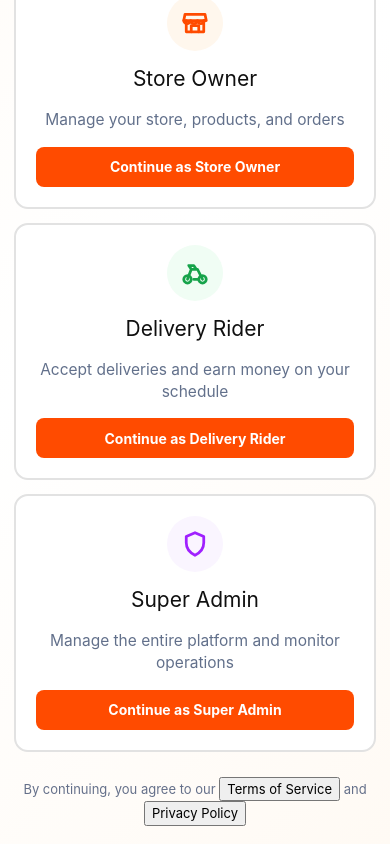
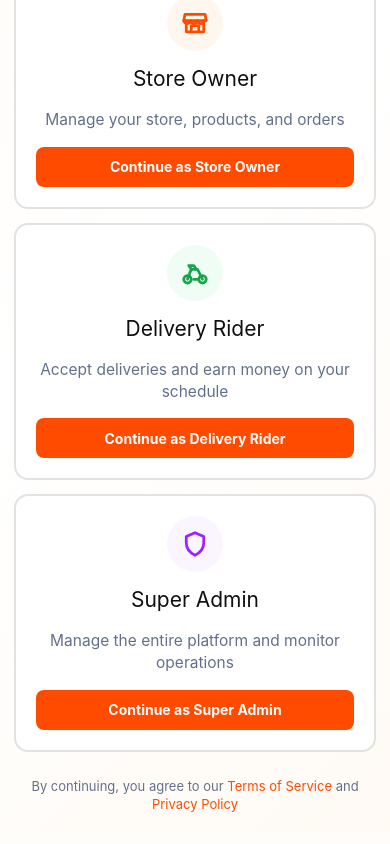
Before and after one commit to Jolly11nth/Bi-quicker, a React (Vite) app: page / in a window 390 px wide. Shown: the part 481-1325 px from the top of the page. Built offline with nearby package versions, Linux system fonts and the light colour scheme.

Commit message:
style: consolidate React responsive authentication UI

```diff
--- a/styles.css
+++ b/styles.css
@@ -1,127 +1,87 @@
 :root {
-  --orange: #ff4b00;
-  --orange-dark: #ed4300;
-  --ink: #101010;
-  --muted: #65708a;
-  --line: #dfdfdf;
-  --page: #fffdf9;
-  --white: #fff;
-  --shadow: 0 10px 24px rgba(25, 25, 25, .11);
-  --blue: #2563eb;
-  --blue-soft: #eff6ff;
-  --green: #16a34a;
-  --green-soft: #f0fdf4;
-  --purple: #a020ff;
-  --purple-soft: #faf5ff;
-  --radius: 12px;
-  font-family: Inter, ui-sans-serif, system-ui, -apple-system, BlinkMacSystemFont, "Segoe UI", sans-serif;
-  color: var(--ink);
-  background: var(--page);
+  --orange: #ff4b00; --orange-dark: #ed4300; --ink: #101010; --muted: #65708a; --line: #dfdfdf; --page: #fffdf9; --white: #fff;
+  --shadow: 0 10px 24px rgba(25,25,25,.11); --blue: #2563eb; --blue-soft: #eff6ff; --green: #16a34a; --green-soft: #f0fdf4; --purple: #a020ff; --purple-soft: #faf5ff;
+  font-family: Inter, ui-sans-serif, system-ui, -apple-system, BlinkMacSystemFont, "Segoe UI", sans-serif; color: var(--ink); background: var(--page);
 }
 * { box-sizing: border-box; }
 html, body { min-height: 100%; margin: 0; }
-body { min-height: 100vh; background: linear-gradient(135deg, #fffaf4 0%, #fff 52%, #fffaf4 100%); }
-button, input, select { font: inherit; }
-button { cursor: pointer; }
-a { color: inherit; }
+body { min-height: 100vh; background: linear-gradient(135deg,#fffaf4 0%,#fff 52%,#fffaf4 100%); }
+button, input, select { font: inherit; } button { cursor: pointer; } a { color: inherit; }
 .page { min-height: 100vh; padding: 22px 18px 20px; display: flex; flex-direction: column; }
 .role-page { align-items: center; }
-.role-shell { width: min(100%, 1250px); margin: auto; }
+.role-shell { width: min(100%,1250px); margin: auto; }
 .role-header { text-align: center; margin-bottom: 46px; }
 .logo-mark { display: block; width: 64px; height: 64px; object-fit: cover; border-radius: 2px; margin: 0 auto 22px; }
 .logo-small { width: 42px; height: 42px; margin: 0 0 18px; }
-.role-title { margin: 0; font-size: clamp(29px, 3.5vw, 40px); line-height: 1.1; font-weight: 400; letter-spacing: -.7px; }
-.role-title span { color: var(--orange); }
-.role-subtitle { margin: 18px 0 0; color: #4f607c; font-size: 20px; }
-.roles { display: grid; grid-template-columns: repeat(4, minmax(0, 1fr)); gap: 24px; }
-.role-card { background: rgba(255,255,255,.96); border: 2px solid #e2e2e2; border-radius: 14px; min-height: 266px; padding: 24px; display: flex; flex-direction: column; text-align: center; transition: transform .2s, box-shadow .2s, border-color .2s; }
-.role-card:hover, .role-card:focus-within { transform: translateY(-2px); border-color: #ffb887; box-shadow: 0 12px 28px rgba(0,0,0,.08); }
+.role-title { margin: 0; font-size: clamp(29px,3.5vw,40px); line-height: 1.1; font-weight: 400; letter-spacing: -.7px; }
+.role-title span { color: var(--orange); } .role-subtitle { margin: 18px 0 0; color: #4f607c; font-size: 20px; }
+.roles { display: grid; grid-template-columns: repeat(4,minmax(0,1fr)); gap: 24px; }
+.role-card { background: rgba(255,255,255,.96); border: 2px solid #e2e2e2; border-radius: 14px; min-height: 266px; padding: 24px; display: flex; flex-direction: column; text-align: center; transition: transform .2s,box-shadow .2s,border-color .2s; }
+.role-card:hover,.role-card:focus-within { transform: translateY(-2px); border-color: #ffb887; box-shadow: 0 12px 28px rgba(0,0,0,.08); }
 .role-icon { width: 64px; height: 64px; border-radius: 50%; display: grid; place-items: center; margin: 0 auto 22px; }
 .role-icon svg { width: 30px; height: 30px; stroke-width: 2.2; }
-.role-icon.blue { color: var(--blue); background: var(--blue-soft); }
-.role-icon.orange { color: var(--orange); background: #fff7ed; }
-.role-icon.green { color: var(--green); background: var(--green-soft); }
-.role-icon.purple { color: var(--purple); background: var(--purple-soft); }
+.role-icon.blue { color: var(--blue); background: var(--blue-soft); } .role-icon.orange { color: var(--orange); background: #fff7ed; }
+.role-icon.green { color: var(--green); background: var(--green-soft); } .role-icon.purple { color: var(--purple); background: var(--purple-soft); }
 .role-card h2 { margin: 0; font-size: 21px; font-weight: 400; }
 .role-card p { margin: 27px 0 20px; color: #62708b; font-size: 15.5px; line-height: 1.4; min-height: 43px; }
-.primary { border: 0; border-radius: 8px; background: var(--orange); color: white; height: 40px; padding: 0 16px; font-size: 14px; font-weight: 700; transition: background .2s, transform .1s; }
-.primary:hover { background: var(--orange-dark); }
-.primary:active { transform: translateY(1px); }
-.role-card .primary { margin-top: auto; }
+.primary { border: 0; border-radius: 8px; background: var(--orange); color: white; height: 40px; padding: 0 16px; font-size: 14px; font-weight: 700; transition: background .2s,transform .1s; }
+.primary:hover { background: var(--orange-dark); } .primary:active { transform: translateY(1px); } .role-card .primary { margin-top: auto; }
 .role-footer { text-align: center; margin-top: 46px; color: #65708a; font-size: 13px; }
-.role-footer a { color: var(--orange); text-decoration: none; }
-.role-footer a:hover { text-decoration: underline; }
+.role-footer button { border: 0; background: transparent; color: var(--orange); padding: 0; cursor: pointer; font: inherit; } .role-footer button:hover { text-decoration: underline; }
 .auth-page { min-height: 100vh; display: grid; place-items: center; padding: 32px 24px; }
-.auth-shell { width: min(100%, 1120px); display: grid; grid-template-columns: minmax(0, 1fr) 380px; gap: 72px; align-items: center; }
+.auth-shell { width: min(100%,1120px); display: grid; grid-template-columns: minmax(0,1fr) 380px; gap: 72px; align-items: center; }
 .auth-brand { padding-top: 6px; }
 .back { border: 0; background: transparent; color: #111; font-size: 12px; padding: 0; margin: 0 0 18px; display: inline-flex; align-items: center; gap: 7px; }
 .back svg { width: 13px; height: 13px; }
 .brand-heading { display: flex; align-items: center; gap: 12px; margin: 0 0 14px; }
-.brand-heading .role-icon { width: 36px; height: 36px; margin: 0; }
-.brand-heading .role-icon svg { width: 18px; height: 18px; }
+.brand-heading .role-icon { width: 36px; height: 36px; margin: 0; } .brand-heading .role-icon svg { width: 18px; height: 18px; }
 .brand-heading h1 { margin: 0; font-size: 26px; line-height: 1.15; font-weight: 400; letter-spacing: -.4px; }
 .brand-copy { max-width: 530px; margin: 0; color: #3e4b61; font-size: 15px; line-height: 1.55; }
-.stats { display: grid; grid-template-columns: repeat(2, 1fr); gap: 8px; margin-top: 26px; max-width: 620px; }
+.stats { display: grid; grid-template-columns: repeat(2,1fr); gap: 8px; margin-top: 26px; max-width: 620px; }
 .stat { min-height: 70px; border: 1px solid #e4e4e4; border-radius: 9px; background: rgba(255,255,255,.95); padding: 10px 12px; box-shadow: 0 3px 9px rgba(0,0,0,.035); }
-.stat strong { display: block; font-size: 16px; line-height: 1.1; font-weight: 400; margin-bottom: 7px; }
-.stat span { color: #48566c; font-size: 10px; }
-.theme-blue .stat strong, .theme-blue .accent { color: var(--blue); }
-.theme-orange .stat strong, .theme-orange .accent { color: var(--orange); }
-.theme-green .stat strong, .theme-green .accent { color: var(--green); }
-.theme-purple .stat strong, .theme-purple .accent { color: var(--purple); }
+.stat strong { display: block; font-size: 16px; line-height: 1.1; font-weight: 400; margin-bottom: 7px; } .stat span { color: #48566c; font-size: 10px; }
+.theme-blue .stat strong { color: var(--blue); } .theme-orange .stat strong { color: var(--orange); } .theme-green .stat strong { color: var(--green); } .theme-purple .stat strong { color: var(--purple); }
 .auth-card { background: white; border: 1px solid #ddd; border-radius: 10px; box-shadow: var(--shadow); padding: 17px 16px 15px; }
 .theme-purple .auth-card { border-color: #eadcff; }
-.form-head { display: flex; gap: 8px; align-items: center; margin-bottom: 4px; }
-.form-head .role-icon { width: 27px; height: 27px; margin: 0; }
-.form-head .role-icon svg { width: 14px; height: 14px; }
-.form-head h2 { margin: 0; font-size: 14px; font-weight: 400; }
+.form-head { display: flex; gap: 8px; align-items: center; margin-bottom: 4px; } .form-head .role-icon { width: 27px; height: 27px; margin: 0; }
+.form-head .role-icon svg { width: 14px; height: 14px; } .form-head h2 { margin: 0; font-size: 14px; font-weight: 400; }
 .form-sub { margin: 0 0 13px; color: #65708a; font-size: 9.5px; }
-.field { margin-top: 11px; }
-.field label { display: block; margin-bottom: 5px; font-size: 9px; font-weight: 500; }
+.field { margin-top: 11px; } .field label { display: block; margin-bottom: 5px; font-size: 9px; font-weight: 500; }
 .field-row { display: flex; align-items: center; justify-content: space-between; gap: 8px; }
 .link { border: 0; background: transparent; color: var(--orange); padding: 0; font-size: 8px; }
-.input-wrap { position: relative; }
-.input-wrap > svg { position: absolute; left: 7px; top: 50%; transform: translateY(-50%); width: 12px; height: 12px; color: #8a93a5; pointer-events: none; }
+.input-wrap { position: relative; } .input-wrap > svg { position: absolute; left: 7px; top: 50%; transform: translateY(-50%); width: 12px; height: 12px; color: #8a93a5; pointer-events: none; }
 .input-wrap input { width: 100%; height: 22px; border: 0; border-radius: 4px; background: #f0f0f2; color: #1c1c1c; outline: none; padding: 0 28px 0 24px; font-size: 8px; }
 .input-wrap input:focus { box-shadow: 0 0 0 1px rgba(255,75,0,.4); }
 .eye { position: absolute; right: 6px; top: 50%; transform: translateY(-50%); border: 0; background: transparent; padding: 0; color: #8a93a5; display: grid; place-items: center; }
-.eye svg { width: 11px; height: 11px; }
-.auth-card .primary { width: 100%; height: 22px; margin-top: 12px; border-radius: 4px; font-size: 8px; }
+.eye svg { width: 11px; height: 11px; } .auth-card .primary { width: 100%; height: 22px; margin-top: 12px; border-radius: 4px; font-size: 8px; }
 .auth-card .primary svg { width: 10px; height: 10px; }
 .divider { display: flex; align-items: center; gap: 7px; margin: 13px 0 10px; color: #a0a5ae; font-size: 7px; text-transform: uppercase; }
-.divider::before, .divider::after { content: ""; height: 1px; background: #e1e1e1; flex: 1; }
-.demo { width: 100%; height: 21px; border: 1px solid #ddd; border-radius: 4px; background: white; color: #222; font-size: 8px; }
-.demo:hover { background: #fafafa; }
-.form-footer { text-align: center; margin-top: 14px; color: #6e7685; font-size: 8px; }
-.form-footer button { border: 0; background: transparent; color: var(--orange); font-size: inherit; padding: 0; }
+.divider::before,.divider::after { content: ""; height: 1px; background: #e1e1e1; flex: 1; }
+.demo { width: 100%; height: 21px; border: 1px solid #ddd; border-radius: 4px; background: white; color: #222; font-size: 8px; } .demo:hover { background: #fafafa; }
+.form-footer { text-align: center; margin-top: 14px; color: #6e7685; font-size: 8px; } .form-footer button { border: 0; background: transparent; color: var(--orange); font-size: inherit; padding: 0; }
 .security-note { background: #faf5ff; border: 1px solid #e9d5ff; color: #7e22ce; border-radius: 5px; font-size: 8px; padding: 7px; margin-top: 8px; display: flex; gap: 6px; line-height: 1.25; }
-.security-note svg { flex: none; width: 11px; height: 11px; }
-.theme-purple .auth-card .primary { background: var(--purple); }
-.theme-purple .auth-card .primary:hover { background: #8c16e8; }
-.hidden { display: none !important; }
-.mobile-brand { display: none; }
-@media (max-width: 1100px) {
-  .roles { grid-template-columns: repeat(2, minmax(0, 1fr)); }
-  .role-shell { max-width: 960px; }
-  .auth-shell { width: min(100%, 880px); gap: 40px; grid-template-columns: minmax(0, 1fr) 330px; }
+.theme-purple .auth-card .primary { background: var(--purple); } .theme-purple .auth-card .primary:hover { background: #8c16e8; }
+.mobile-brand { display: none; } .security-icon { color: #9333ea; font-size: 9px; line-height: 1.2; } .admin-note { font-size: 7px !important; line-height: 1.35; }
+.signup-card { max-height: calc(100vh - 30px); overflow-y: auto; } .signup-card .field { margin-top: 8px; }
+.signup-card .input-wrap input { height: 25px; font-size: 9px; }
+.check-row { display: flex; gap: 7px; align-items: flex-start; margin-top: 12px; font-size: 8px; line-height: 1.35; color: #444; cursor: pointer; }
+.check-row input { width: 11px; height: 11px; margin: 1px 0 0; flex: none; }
+.toast { position: fixed; right: 20px; bottom: 20px; z-index: 30; min-width: 260px; max-width: min(90vw,420px); padding: 12px 14px; border-radius: 8px; background: #151515; color: white; box-shadow: 0 12px 30px rgba(0,0,0,.18); font-size: 12px; display: flex; align-items: center; gap: 12px; }
+.toast.error { background: #a32121; } .toast button { margin-left: auto; border: 0; background: transparent; color: inherit; font-size: 18px; line-height: 1; padding: 0; }
+.dialog-backdrop { position: fixed; inset: 0; z-index: 25; background: rgba(16,16,16,.35); display: grid; place-items: center; padding: 20px; }
+.dialog { position: relative; width: min(100%,390px); background: white; border-radius: 12px; padding: 22px; box-shadow: 0 20px 60px rgba(0,0,0,.2); }
+.dialog h2 { margin: 0 0 8px; font-size: 18px; font-weight: 500; } .dialog p { margin: 0; color: #65708a; font-size: 12px; line-height: 1.55; }
+.dialog-close { position: absolute; right: 12px; top: 10px; border: 0; background: transparent; font-size: 22px; color: #687286; }
+.dialog-input { width: 100%; height: 38px; border: 1px solid #ddd; border-radius: 6px; padding: 0 10px; margin-top: 15px; outline: none; font-size: 12px; }
+.dialog-input:focus { border-color: var(--orange); box-shadow: 0 0 0 2px rgba(255,75,0,.1); } .dialog-action { width: 100%; margin-top: 12px; height: 38px; font-size: 12px; }
+@media (max-width:1100px) { .roles { grid-template-columns: repeat(2,minmax(0,1fr)); } .role-shell { max-width: 960px; } .auth-shell { width: min(100%,880px); gap: 40px; grid-template-columns: minmax(0,1fr) 330px; } }
+@media (max-width:767px) {
+  .page { padding: 20px 14px 18px; } .role-header { margin-bottom: 28px; } .logo-mark { width: 54px; height: 54px; margin-bottom: 18px; }
+  .role-title { font-size: 28px; } .role-subtitle { font-size: 16px; margin-top: 12px; } .roles { grid-template-columns: 1fr; gap: 14px; }
+  .role-card { min-height: 215px; padding: 20px; } .role-icon { width: 56px; height: 56px; margin-bottom: 15px; } .role-card p { margin: 18px 0 16px; min-height: 0; }
+  .role-footer { margin-top: 25px; line-height: 1.45; } .auth-page { padding: 20px 14px; align-items: start; } .auth-shell { width: min(100%,440px); display: block; }
+  .auth-brand { display: none; } .mobile-brand { display: block; text-align: center; margin-bottom: 18px; } .mobile-brand .logo-mark { margin-bottom: 12px; }
+  .mobile-brand .back { float: left; margin-top: 7px; } .auth-card { width: 100%; } .signup-card { max-height: none; overflow: visible; }
+  .toast { left: 14px; right: 14px; bottom: 14px; min-width: 0; }
 }
-@media (max-width: 767px) {
-  .page { padding: 20px 14px 18px; }
-  .role-header { margin-bottom: 28px; }
-  .logo-mark { width: 54px; height: 54px; margin-bottom: 18px; }
-  .role-title { font-size: 28px; }
-  .role-subtitle { font-size: 16px; margin-top: 12px; }
-  .roles { grid-template-columns: 1fr; gap: 14px; }
-  .role-card { min-height: 215px; padding: 20px; }
-  .role-icon { width: 56px; height: 56px; margin-bottom: 15px; }
-  .role-card p { margin: 18px 0 16px; min-height: 0; }
-  .role-footer { margin-top: 25px; line-height: 1.45; }
-  .auth-page { padding: 20px 14px; align-items: start; }
-  .auth-shell { width: min(100%, 440px); display: block; }
-  .auth-brand { display: none; }
-  .mobile-brand { display: block; text-align: center; margin-bottom: 18px; }
-  .mobile-brand .logo-mark { margin-bottom: 12px; }
-  .mobile-brand .back { float: left; margin-top: 7px; }
-  .auth-card { width: 100%; }
-}
-@media (prefers-reduced-motion: reduce) { * { scroll-behavior: auto !important; transition: none !important; } }
+@media (prefers-reduced-motion:reduce) { * { scroll-behavior: auto !important; transition: none !important; } }
```
